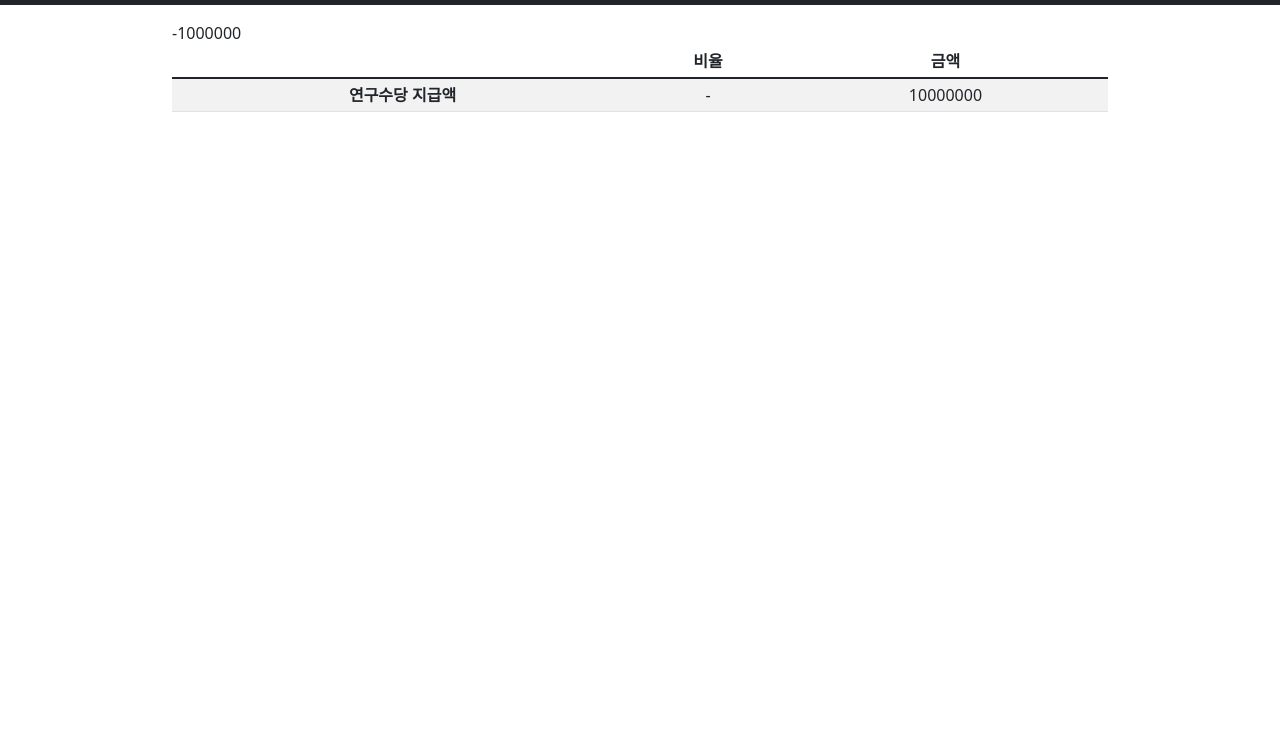
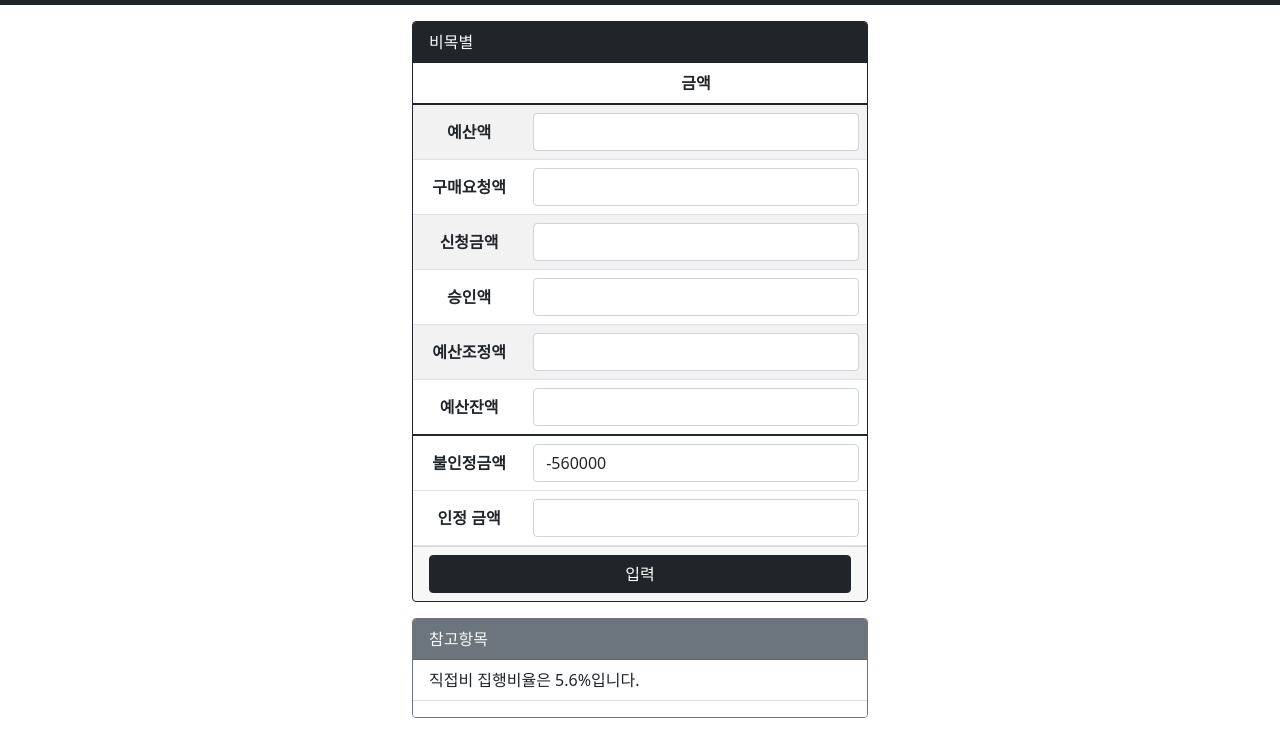
Before and after one commit to NdEw2b7x/Z4UKptGO, a plain HTML site: page index.html in a window 1280 px wide. Shown: the part 51-800 px from the top of the page. Drawn offline with nearby package versions, Linux system fonts and the light colour scheme.

Commit message:
Update index.html

```diff
--- a/index.html
+++ b/index.html
@@ -4,7 +4,7 @@
   <meta charset="utf-8">
   <meta name="viewport" content="width=device-width, initial-scale=1">
   <link href="https://cdn.jsdelivr.net/npm/bootstrap@5.1.3/dist/css/bootstrap.min.css" rel="stylesheet" integrity="sha384-1BmE4kWBq78iYhFldvKuhfTAU6auU8tT94WrHftjDbrCEXSU1oBoqyl2QvZ6jIW3" crossorigin="anonymous">
-  <title></title>
+  <title>불인정금액 산출기 | 건국대학교 산학협력단</title>
 </head>
 <body>
   <header class="navbar navbar-expand navbar-dark bg-dark mb-3">
@@ -23,39 +23,132 @@
       <span class="navber-text"></span>
     </div>
   </header>
-  <main class="container" style="max-width: 60rem;">
+  <main class="container" style="max-width: 30rem;">
     <script type="text/javascript">
+    // 웹페이지
+    var 직접비집행비율 = 0.056;
+    // 문서상
     var 연구수당지급액 = 10000000;
     var 연구수당지급비율 = 0.2;
-    var 직접비사용비율 = 0.1;
+    var 직접비사용비율 = 직접비집행비율;
     var 불인정금액 = 연구수당지급액 * (연구수당지급비율 - 직접비사용비율 - 0.2);
-    document.write(불인정금액);
     </script>
     <article class="row">
       <section class="col">
-        <table class="table table-sm table-striped align-middle text-center mb-0">
+        <form class="card mb-3 border-dark" method="get">
+          <div class="card-header bg-dark text-light">
+            비목별
+          </div>
+          <table class="table table-striped align-middle text-center mb-0">
             <thead class="">
               <tr>
                 <th></th>
-              <th>비율</th>
                 <th>금액</th>
               </tr>
             </thead>
             <tbody class="">
               <tr>
-              <th>연구수당 지급액</th>
-              <td>-</td>
+                <th>예산액</th>
                 <td>
+                  <input class="form-control" id="예산액" type="number" name="예산액">
                   <script type="text/javascript">
-                document.write(연구수당지급액);
+                  document.getElementById('예산액').value = 예산액;
+                  </script>
+                </td>
+              </tr>
+              <tr>
+                <th>구매요청액</th>
+                <td>
+                  <input class="form-control" id="구매요청액" type="number" name="구매요청액">
+                  <script type="text/javascript">
+                  document.getElementById('구매요청액').value = 구매요청액;
+                  </script>
+                </td>
+              </tr>
+              <tr>
+                <th>신청금액</th>
+                <td>
+                  <input class="form-control" id="신청금액" type="number" name="신청금액">
+                  <script type="text/javascript">
+                  document.getElementById('신청금액').value = 신청금액;
+                  </script>
+                </td>
+              </tr>
+              <tr>
+                <th>승인액</th>
+                <td>
+                  <input class="form-control" id="승인액" type="number" name="승인액">
+                  <script type="text/javascript">
+                  document.getElementById('승인액').value = 승인액;
+                  </script>
+                </td>
+              </tr>
+              <tr>
+                <th>예산조정액</th>
+                <td>
+                  <input class="form-control" id="예산조정액" type="number" name="예산조정액">
+                  <script type="text/javascript">
+                  document.getElementById('예산조정액').value = 예산조정액;
+                  </script>
+                </td>
+              </tr>
+              <tr>
+                <th>예산잔액</th>
+                <td>
+                  <input class="form-control" id="예산잔액" type="number" name="예산잔액">
+                  <script type="text/javascript">
+                  document.getElementById('예산잔액').value = 예산잔액;
                   </script>
                 </td>
               </tr>
             </tbody>
+            <tfoot>
+              <tr>
+                <th>불인정금액</th>
+                <td>
+                  <input class="form-control" id="불인정금액" type="number" name="불인정금액">
+                  <script type="text/javascript">
+                  document.getElementById('불인정금액').value = 불인정금액;
+                  </script>
+                </td>
+              </tr>
+              <tr>
+                <th>인정 금액</th>
+                <td>
+                  <input class="form-control" id="예산액" type="number" name="예산액">
+                  <script type="text/javascript">
+                  document.getElementById('예산액').value = 예산액;
+                  </script>
+                </td>
+              </tr>
+            </tfoot>
           </table>
+          <div class="card-footer d-grid">
+            <input class="btn btn-dark" type="submit" value="입력">
+          </div>
+        </form>
+        <div class="card mb-3 border-secondary">
+          <div class="card-header bg-secondary text-light">
+            참고항목
+          </div>
+          <ul class="list-group list-group-flush">
+            <li class="list-group-item">직접비 집행비율은 5.6%입니다.</li>
+            <li class="list-group-item"></li>
+          </ul>
+        </div>
       </section>
     </article>
   </main>
+  <script type="text/javascript">
+  var url = window.location.origin + window.location.pathname;
+  var parameter = window.location.search;
+  document.getElementById("예산액").value = new URLSearchParams(parameter).get("예산액");
+  document.getElementById("구매요청액").value = new URLSearchParams(parameter).get("구매요청액");
+  document.getElementById("신청금액").value = new URLSearchParams(parameter).get("신청금액");
+  document.getElementById("승인액").value = new URLSearchParams(parameter).get("승인액");
+  document.getElementById("예산조정액").value = new URLSearchParams(parameter).get("예산조정액");
+  document.getElementById("예산잔액").value = new URLSearchParams(parameter).get("예산잔액");
+  </script>
   <script src="https://cdn.jsdelivr.net/npm/bootstrap@5.1.3/dist/js/bootstrap.bundle.min.js" integrity="sha384-ka7Sk0Gln4gmtz2MlQnikT1wXgYsOg+OMhuP+IlRH9sENBO0LRn5q+8nbTov4+1p" crossorigin="anonymous"></script>
 </body>
 </html>
```
Lines whose indentation alone changed are shown as unchanged.
